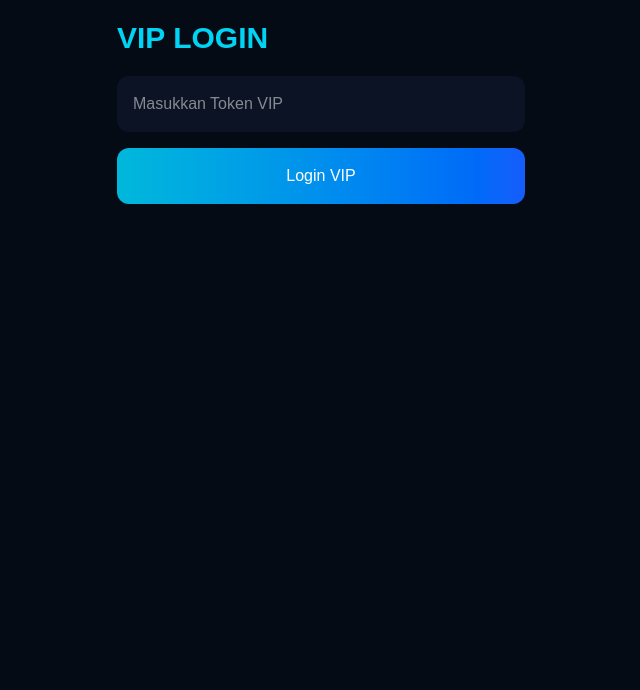
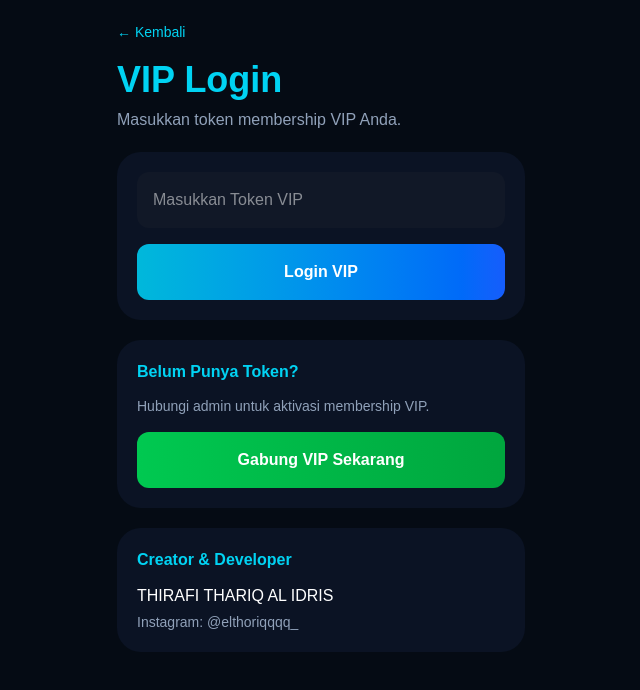
Before and after one commit to pediaboy/analisis, a Next.js app: page /vip in a window 1280 px wide. Shown: the top 690 px of the page, without its empty margins (319-959 px from the left). Built offline with nearby package versions, Linux system fonts and the light colour scheme.

Commit message:
Update page.tsx

```diff
--- a/app/vip/page.tsx
+++ b/app/vip/page.tsx
@@ -14,7 +14,7 @@ export default function VipPage() {
   ];
 
   const handleLogin = () => {
-    if (TOKENS.includes(token)) {
+    if (TOKENS.includes(token.trim())) {
       localStorage.setItem("vip", "true");
       router.push("/dashboard");
     } else {
@@ -23,26 +23,122 @@ export default function VipPage() {
   };
 
   return (
-    <main className="min-h-screen bg-[#050B14] text-white max-w-md mx-auto p-5">
+    <main className="min-h-screen bg-[#050B14] text-white max-w-md mx-auto">
 
-      <h1 className="text-3xl font-bold text-cyan-400">
-        VIP LOGIN
+      <div className="p-5">
+
+        <a
+          href="/"
+          className="text-cyan-400 text-sm"
+        >
+          ← Kembali
+        </a>
+
+        <h1 className="text-4xl font-bold text-cyan-400 mt-4">
+          VIP Login
         </h1>
+
+        <p className="text-slate-400 mt-2">
+          Masukkan token membership VIP Anda.
+        </p>
+
+      </div>
+
+      <div className="px-5">
+
+        <div className="bg-[#0B1324] rounded-3xl p-5">
 
           <input
             value={token}
-        onChange={(e) => setToken(e.target.value)}
+            onChange={(e) =>
+              setToken(e.target.value)
+            }
             placeholder="Masukkan Token VIP"
-        className="w-full mt-5 bg-[#0B1324] rounded-xl px-4 py-4"
+            className="
+              w-full
+              bg-[#111827]
+              rounded-xl
+              px-4
+              py-4
+              outline-none
+            "
           />
 
           <button
             onClick={handleLogin}
-        className="w-full mt-4 py-4 rounded-xl bg-gradient-to-r from-cyan-500 to-blue-600"
+            className="
+              w-full
+              mt-4
+              py-4
+              rounded-xl
+              bg-gradient-to-r
+              from-cyan-500
+              to-blue-600
+              font-semibold
+            "
           >
             Login VIP
           </button>
 
+        </div>
+
+      </div>
+
+      <div className="px-5 mt-5">
+
+        <div className="bg-[#0B1324] rounded-3xl p-5">
+
+          <h2 className="font-bold text-cyan-400">
+            Belum Punya Token?
+          </h2>
+
+          <p className="text-sm text-slate-400 mt-3">
+            Hubungi admin untuk aktivasi
+            membership VIP.
+          </p>
+
+          <a
+            href="https://wa.me/6282218723401?text=Halo%20Admin,%20saya%20ingin%20bergabung%20VIP%20Ritel%20Community."
+            target="_blank"
+            className="
+              block
+              text-center
+              mt-4
+              py-4
+              rounded-xl
+              bg-gradient-to-r
+              from-green-500
+              to-green-600
+              font-semibold
+            "
+          >
+            Gabung VIP Sekarang
+          </a>
+
+        </div>
+
+      </div>
+
+      <div className="px-5 mt-5 pb-10">
+
+        <div className="bg-[#0B1324] rounded-3xl p-5">
+
+          <div className="text-cyan-400 font-bold">
+            Creator & Developer
+          </div>
+
+          <div className="mt-3">
+            THIRAFI THARIQ AL IDRIS
+          </div>
+
+          <div className="text-slate-400 text-sm mt-1">
+            Instagram: @elthoriqqqq_
+          </div>
+
+        </div>
+
+      </div>
+
     </main>
   );
 }
```
Lines whose indentation alone changed are shown as unchanged.
